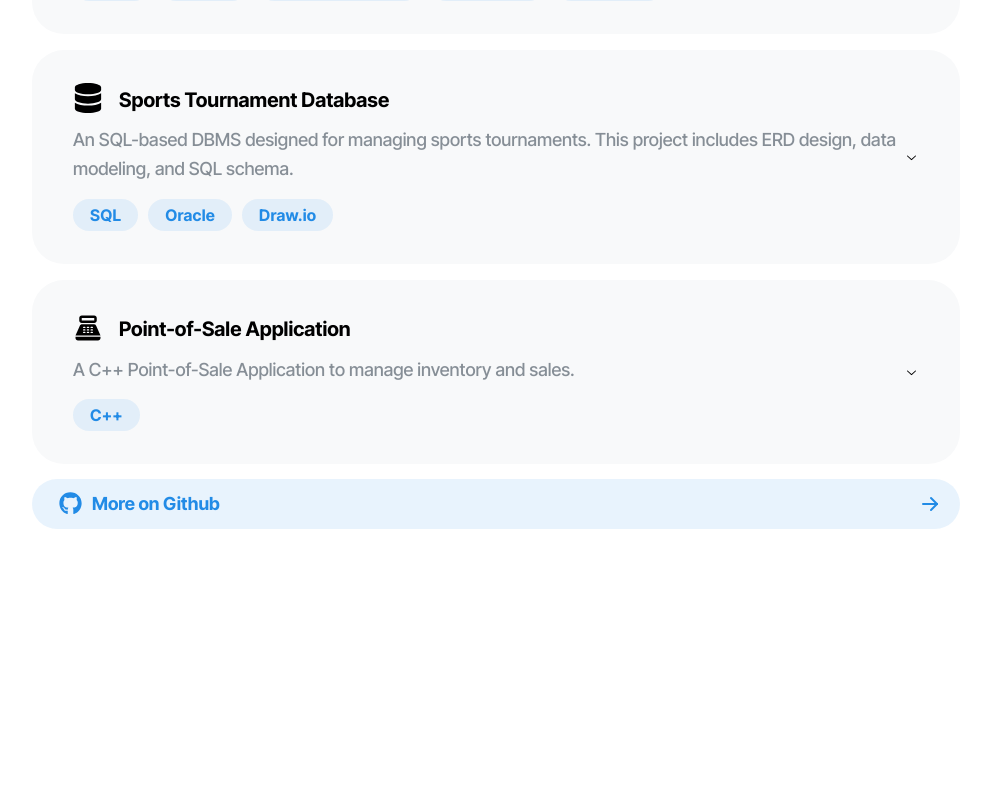
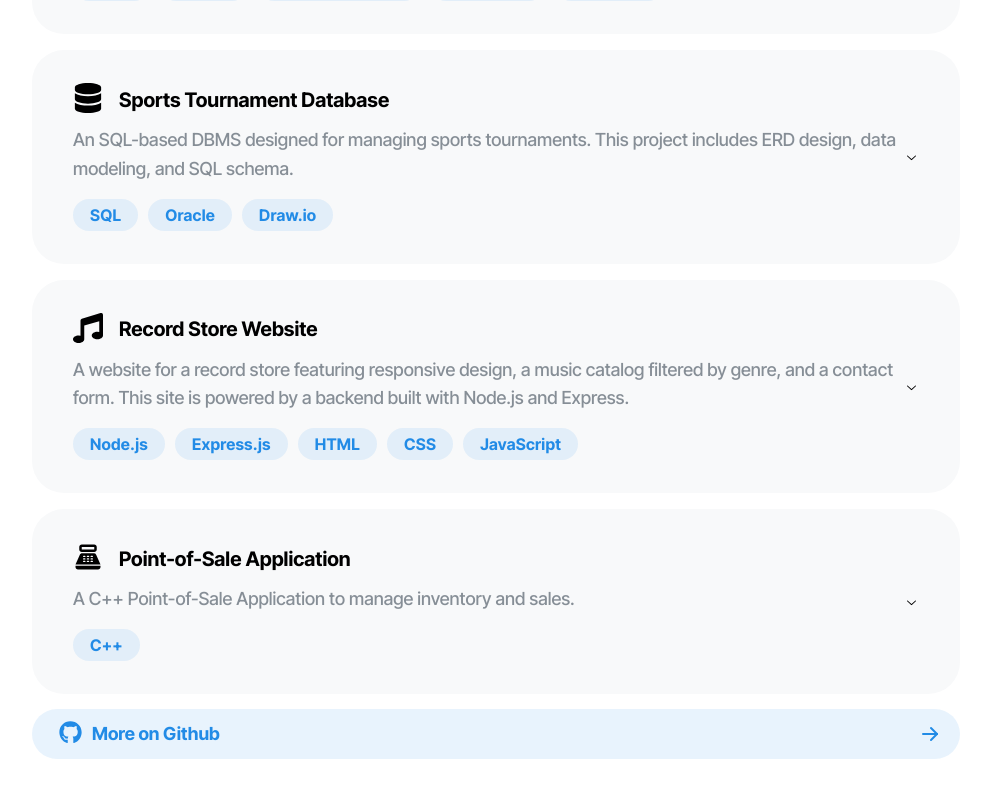
Before and after one commit to gladwinc/glad-port-2024, a Next.js app: page / in a window 1280 px wide. Shown: the part 1240-2038 px from the top of the page, without its empty margins (144-1135 px from the left). Before the commit the page ends 1829 px from the top, so only its background shows below. Built offline with nearby package versions, Linux system fonts and the light colour scheme.

Commit message:
added a project to project page

```diff
--- a/app/components/Projects/Projects.tsx
+++ b/app/components/Projects/Projects.tsx
@@ -11,7 +11,7 @@ import {
   Button,
   Indicator,
 } from "@mantine/core";
-import { FaGithub, FaSpotify, FaDatabase } from "react-icons/fa";
+import { FaGithub, FaSpotify, FaDatabase, FaMusic } from "react-icons/fa";
 import { MdPointOfSale, MdMuseum } from "react-icons/md";
 import { TbBulbFilled } from "react-icons/tb";
 import { IconArrowRight } from "@tabler/icons-react";
@@ -56,6 +56,16 @@ const projectData = [
     github: "https://github.com/gladwinc/database-tournament",
     tags: ["SQL", "Oracle", "Draw.io"],
     icon: <FaDatabase size={30} />,
+  },
+  {
+    title: "Record Store Website",
+    description:
+      "A website for a record store featuring responsive design, a music catalog filtered by genre, and a contact form. This site is powered by a backend built with Node.js and Express.",
+    image: "/proj5.png",
+    github: "https://github.com/gladwinc/record-store",
+    link: "https://record-store-bqxx.onrender.com/",
+    tags: ["Node.js", "Express.js", "HTML", "CSS", "JavaScript"],
+    icon: <FaMusic size={30} />,
   },
   {
     title: "Point-of-Sale Application",
```
Also changed, not shown: public/proj5.png (added).
